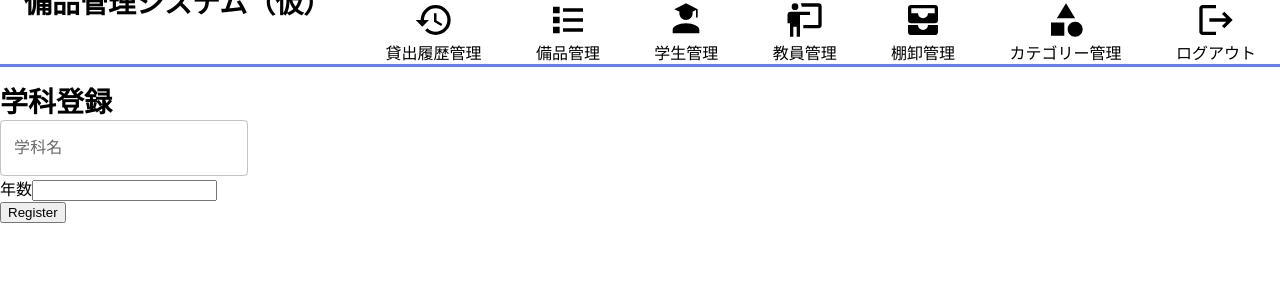
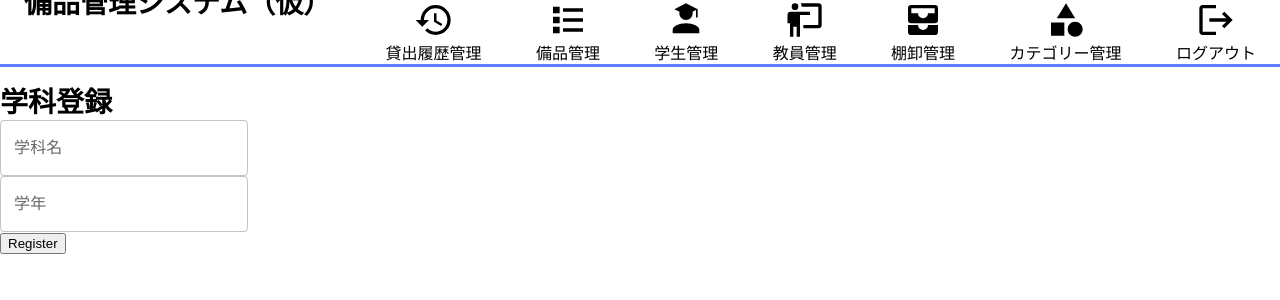
Before and after one commit to takumiTakahata/equipment_management_system, a React (Create React App) app in the folder app/: page /department_register in a window 1280 px wide. Shown: the top 300 px of the page. Built offline with nearby package versions, Linux system fonts and the light colour scheme.

Commit message:
学年入力欄表示

```diff
--- a/app/src/components/department_register.tsx
+++ b/app/src/components/department_register.tsx
@@ -86,12 +86,13 @@ function DepartmentRegister() {
           />
         </div>
         <div>
-          <label htmlFor="years">年数</label>
-          <input
-            type="text"
-            id="years"
-            value={years}
-            onChange={handleYearsChange}
+          <TextField
+            label="学年"
+            className="years_input_text"
+            variant="outlined"
+            {...register("years", {
+              required: "メールアドレスを入力してください",
+            })}
           />
         </div>
         <button type="submit">Register</button>
```
